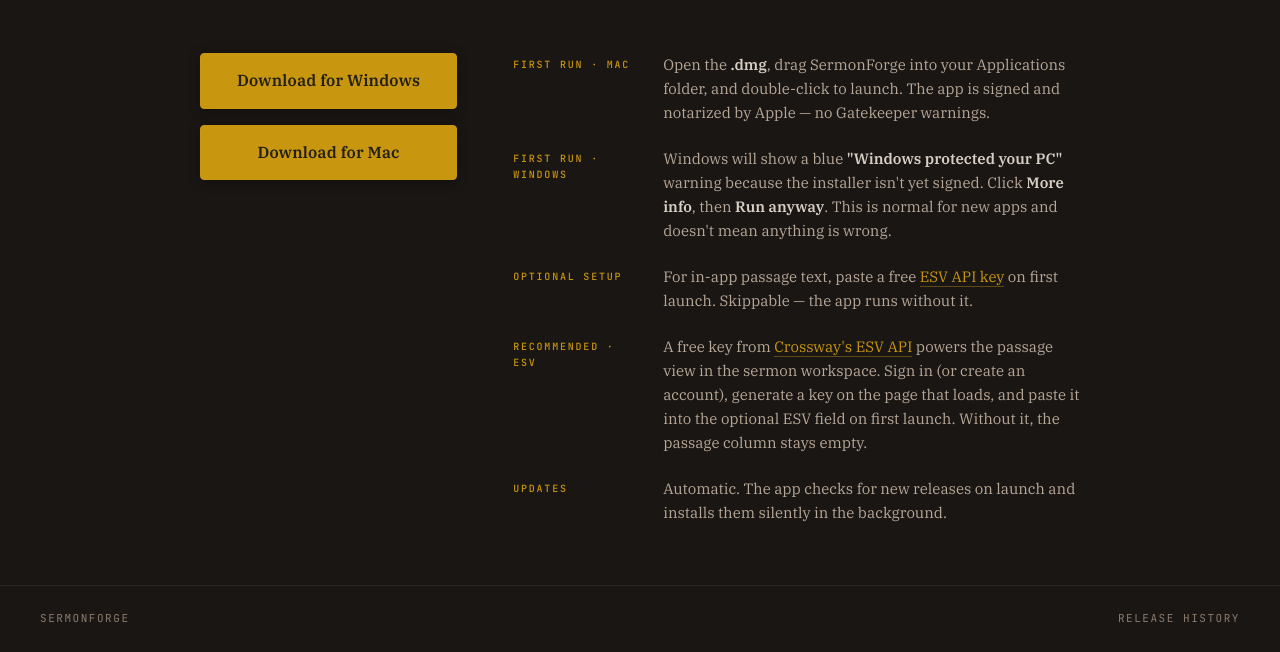
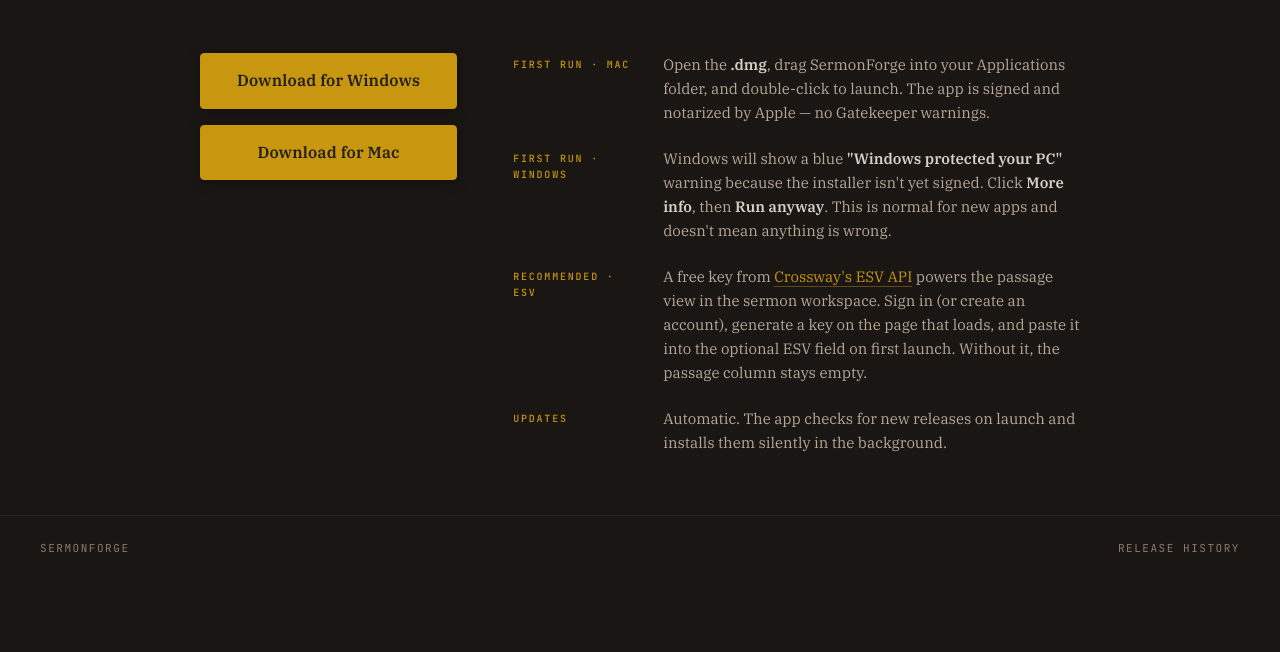
Before and after one commit to teamofoxen/ArmyFootball26, a plain HTML site: page sermonforge/index.html in a window 1280 px wide. Shown: the part 271-923 px from the top of the page. After the commit the page ends 853 px from the top, so only its background shows below. Drawn offline with Linux system fonts and the light colour scheme.

Commit message:
Remove duplicate Optional Setup row (Recommended · ESV row below covers it)

```diff
--- a/sermonforge/index.html
+++ b/sermonforge/index.html
@@ -299,10 +299,6 @@
           <span class="detail-value">Windows will show a blue <strong>"Windows protected your PC"</strong> warning because the installer isn't yet signed. Click <strong>More info</strong>, then <strong>Run anyway</strong>. This is normal for new apps and doesn't mean anything is wrong.</span>
         </div>
         <div class="detail-row">
-          <span class="detail-label">Optional Setup</span>
-          <span class="detail-value">For in-app passage text, paste a free <a href="https://api.esv.org" target="_blank" rel="noopener">ESV API key</a> on first launch. Skippable — the app runs without it.</span>
-        </div>
-        <div class="detail-row">
           <span class="detail-label">Recommended · ESV</span>
           <span class="detail-value">A free key from <a href="https://api.esv.org/login/?next=/account/create-application/" target="_blank" rel="noopener">Crossway's ESV API</a> powers the passage view in the sermon workspace. Sign in (or create an account), generate a key on the page that loads, and paste it into the optional ESV field on first launch. Without it, the passage column stays empty.</span>
         </div>
```
